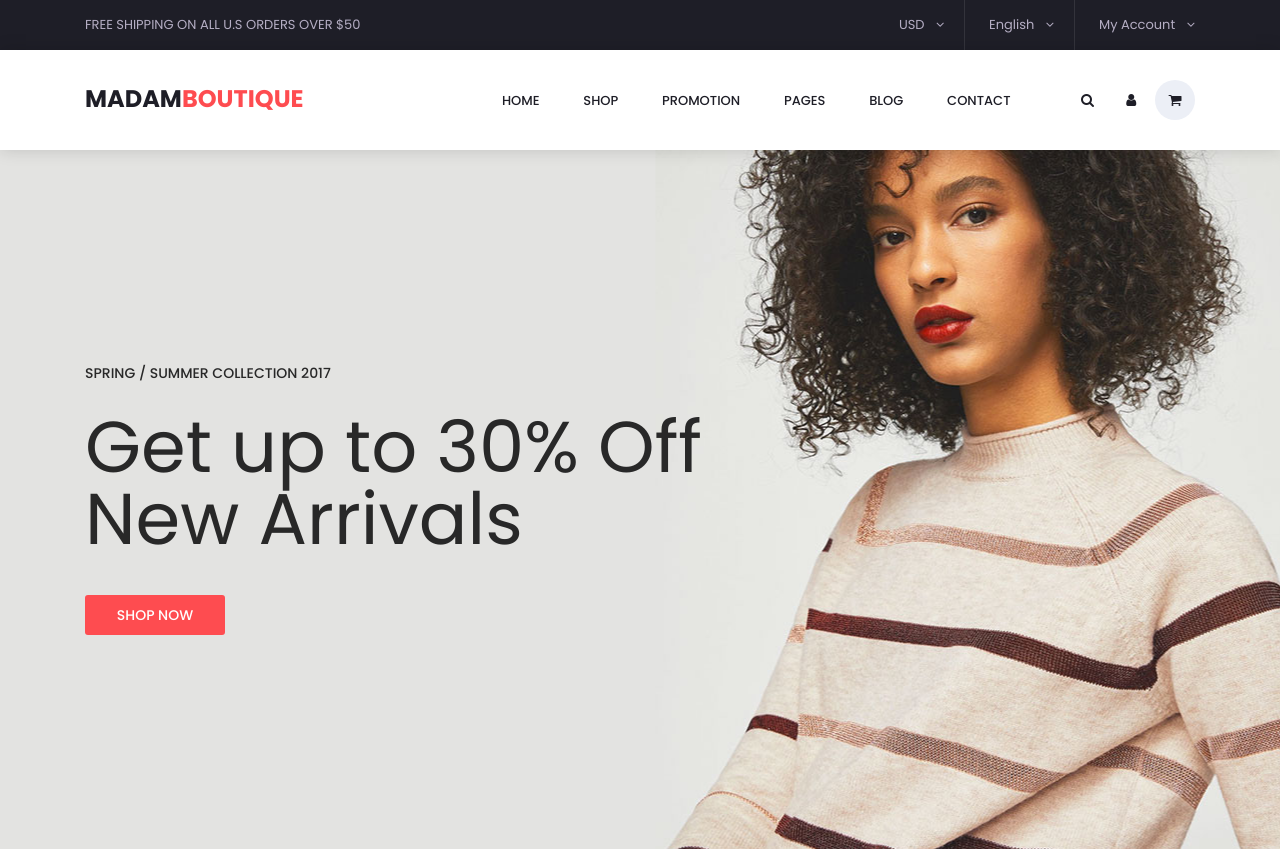
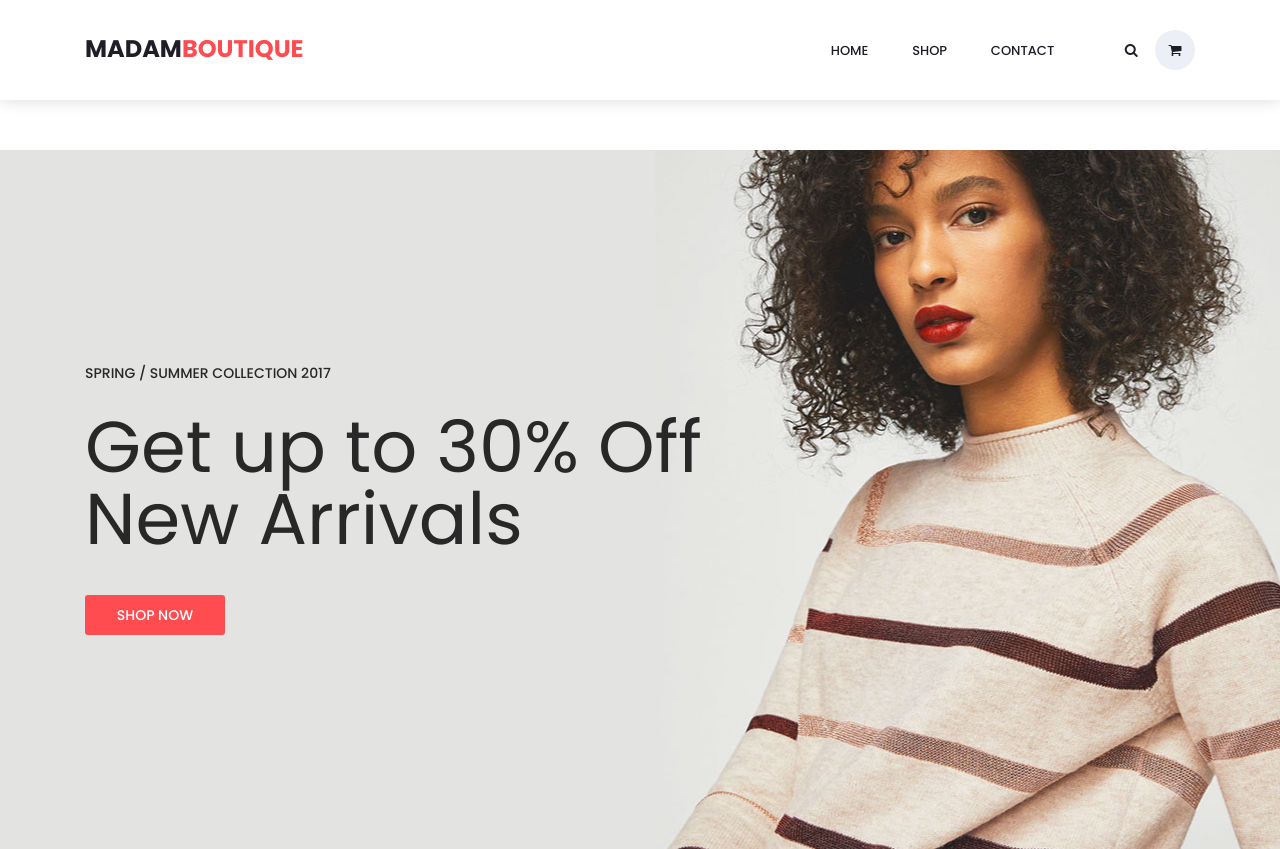
Before and after one commit to namchannn/Demo0410, a Node server app: page / in a window 1280 px wide. Shown: the top 849 px of the page. Run offline with Node 20, Linux system fonts and the light colour scheme.

Commit message:
Commit
QA commit 16/10/23

```diff
--- a/public/views/home.html
+++ b/public/views/home.html
@@ -16,66 +16,8 @@
 </head>
 <body>
     <div class="super_container">
-
 	    <!-- Header -->
-
 	    <header class="header trans_300">
-
-		    <!-- Top Navigation -->
-
-		    <div class="top_nav">
-			    <div class="container">
-				    <div class="row">
-					    <div class="col-md-6">
-						    <div class="top_nav_left">free shipping on all u.s orders over $50</div>
-					    </div>
-					    <div class="col-md-6 text-right">
-						    <div class="top_nav_right">
-							    <ul class="top_nav_menu">
-
-								    <!-- Currency / Language / My Account -->
-
-								    <li class="currency">
-									    <a href="#">
-										    usd
-										    <i class="fa fa-angle-down"></i>
-									    </a>
-									    <ul class="currency_selection">
-										    <li><a href="#">cad</a></li>
-										    <li><a href="#">aud</a></li>
-										    <li><a href="#">eur</a></li>
-										    <li><a href="#">gbp</a></li>
-									    </ul>
-								    </li>
-								    <li class="language">
-									    <a href="#">
-										    English
-										    <i class="fa fa-angle-down"></i>
-									    </a>
-									    <ul class="language_selection">
-										    <li><a href="#">French</a></li>
-										    <li><a href="#">Italian</a></li>
-										    <li><a href="#">German</a></li>
-										    <li><a href="#">Spanish</a></li>
-									    </ul>
-								    </li>
-								    <li class="account">
-									    <a href="#">
-										    My Account
-										    <i class="fa fa-angle-down"></i>
-									    </a>
-									    <ul class="account_selection">
-										    <li><a href="../views/login.html"><i class="fa fa-sign-in" aria-hidden="true"></i>Sign In</a></li>
-										    <li><a href="../views/register.html"><i class="fa fa-user-plus" aria-hidden="true"></i>Register</a></li>
-									    </ul>
-								    </li>
-							    </ul>
-						    </div>
-					    </div>
-				    </div>
-			    </div>
-		    </div>
-
 		    <!-- Main Navigation -->
 
 		    <div class="main_nav_container">
@@ -87,16 +29,12 @@
 						    </div>
 						    <nav class="navbar">
 							    <ul class="navbar_menu">
-								    <li><a href="#">home</a></li>
+								    <li><a href="../views/home.html">home</a></li>
 								    <li><a href="../views/categories.html">shop</a></li>
-								    <li><a href="#">promotion</a></li>
-								    <li><a href="#">pages</a></li>
-								    <li><a href="#">blog</a></li>
 								    <li><a href="../views/contact.html">contact</a></li>
 							    </ul>
 							    <ul class="navbar_user">
 								    <li><a href="#"><i class="fa fa-search" aria-hidden="true"></i></a></li>
-                                    <li><a href="#"><i class="fa fa-user" aria-hidden="true"></i></a></li>
 								    <li class="checkout">
 									    <a href="#">
 										    <i class="fa fa-shopping-cart" aria-hidden="true"></i>
@@ -419,9 +357,9 @@
 				    <div class="col-lg-6 text-right deal_ofthe_week_col">
 					    <div class="deal_ofthe_week_content d-flex flex-column align-items-center float-right">
 						    <div class="section_title">
-							    <h2>Deal Of The Week</h2>
+							    <h2>Something you must try</h2>
 						    </div>
-						    <ul class="timer">
+						    <!-- <ul class="timer">
 							    <li class="d-inline-flex flex-column justify-content-center align-items-center">
 								    <div id="day" class="timer_num">03</div>
 								    <div class="timer_unit">Day</div>
@@ -438,8 +376,8 @@
 								    <div id="second" class="timer_num">23</div>
 								    <div class="timer_unit">Sec</div>
 							    </li>
-						    </ul>
-						    <div class="red_button deal_ofthe_week_button"><a href="#">shop now</a></div>
+						    </ul> -->
+						    <div class="red_button deal_ofthe_week_button"><a href="../views/categories.html">shop now</a></div>
 					    </div>
 				    </div>
 			    </div>
@@ -697,75 +635,6 @@
 		    </div>
 	    </div>
 
-	    <!-- Blogs -->
-
-	    <div class="blogs">
-		    <div class="container">
-			    <div class="row">
-				    <div class="col text-center">
-					    <div class="section_title">
-						    <h2>Latest Blogs</h2>
-					    </div>
-				    </div>
-			    </div>
-			    <div class="row blogs_container">
-				    <div class="col-lg-4 blog_item_col">
-					    <div class="blog_item">
-						    <div class="blog_background" style="background-image:url(../images/blog_1.jpg)"></div>
-						    <div class="blog_content d-flex flex-column align-items-center justify-content-center text-center">
-							    <h4 class="blog_title">Here are the trends I see coming this fall</h4>
-							    <span class="blog_meta">by admin | dec 01, 2017</span>
-							    <a class="blog_more" href="#">Read more</a>
-						    </div>
-					    </div>
-				    </div>
-				    <div class="col-lg-4 blog_item_col">
-					    <div class="blog_item">
-						    <div class="blog_background" style="background-image:url(../images/blog_2.jpg)"></div>
-						    <div class="blog_content d-flex flex-column align-items-center justify-content-center text-center">
-							    <h4 class="blog_title">Here are the trends I see coming this fall</h4>
-							    <span class="blog_meta">by admin | dec 01, 2017</span>
-							    <a class="blog_more" href="#">Read more</a>
-						    </div>
-					    </div>
-				    </div>
-				    <div class="col-lg-4 blog_item_col">
-					    <div class="blog_item">
-						    <div class="blog_background" style="background-image:url(../images/blog_3.jpg)"></div>
-						    <div class="blog_content d-flex flex-column align-items-center justify-content-center text-center">
-							    <h4 class="blog_title">Here are the trends I see coming this fall</h4>
-							    <span class="blog_meta">by admin | dec 01, 2017</span>
-							    <a class="blog_more" href="#">Read more</a>
-						    </div>
-					    </div>
-				    </div>
-			    </div>
-		    </div>
-	    </div>
-
-	    <!-- Newsletter -->
-
-	    <div class="newsletter">
-		    <div class="container">
-			    <div class="row">
-				    <div class="col-lg-6">
-					    <div class="newsletter_text d-flex flex-column justify-content-center align-items-lg-start align-items-md-center text-center">
-						    <h4>Newsletter</h4>
-						    <p>Subscribe to our newsletter and get 20% off your first purchase</p>
-					    </div>
-				    </div>
-				    <div class="col-lg-6">
-					    <form action="post">
-						    <div class="newsletter_form d-flex flex-md-row flex-column flex-xs-column align-items-center justify-content-lg-end justify-content-center">
-							    <input id="newsletter_email" type="email" placeholder="Your email" required="required" data-error="Valid email is required.">
-							    <button id="newsletter_submit" type="submit" class="newsletter_submit_btn trans_300" value="Submit">subscribe</button>
-						    </div>
-					    </form>
-				    </div>
-			    </div>
-		    </div>
-	    </div>
-
 	    <!-- Footer -->
 
 	    <footer class="footer">
@@ -774,8 +643,6 @@
 				    <div class="col-lg-6">
 					    <div class="footer_nav_container d-flex flex-sm-row flex-column align-items-center justify-content-lg-start justify-content-center text-center">
 						    <ul class="footer_nav">
-							    <li><a href="#">Blog</a></li>
-							    <li><a href="#">FAQs</a></li>
 							    <li><a href="../views/contact.html">Contact us</a></li>
 						    </ul>
 					    </div>
```
Also changed, not shown: 1 other file.
